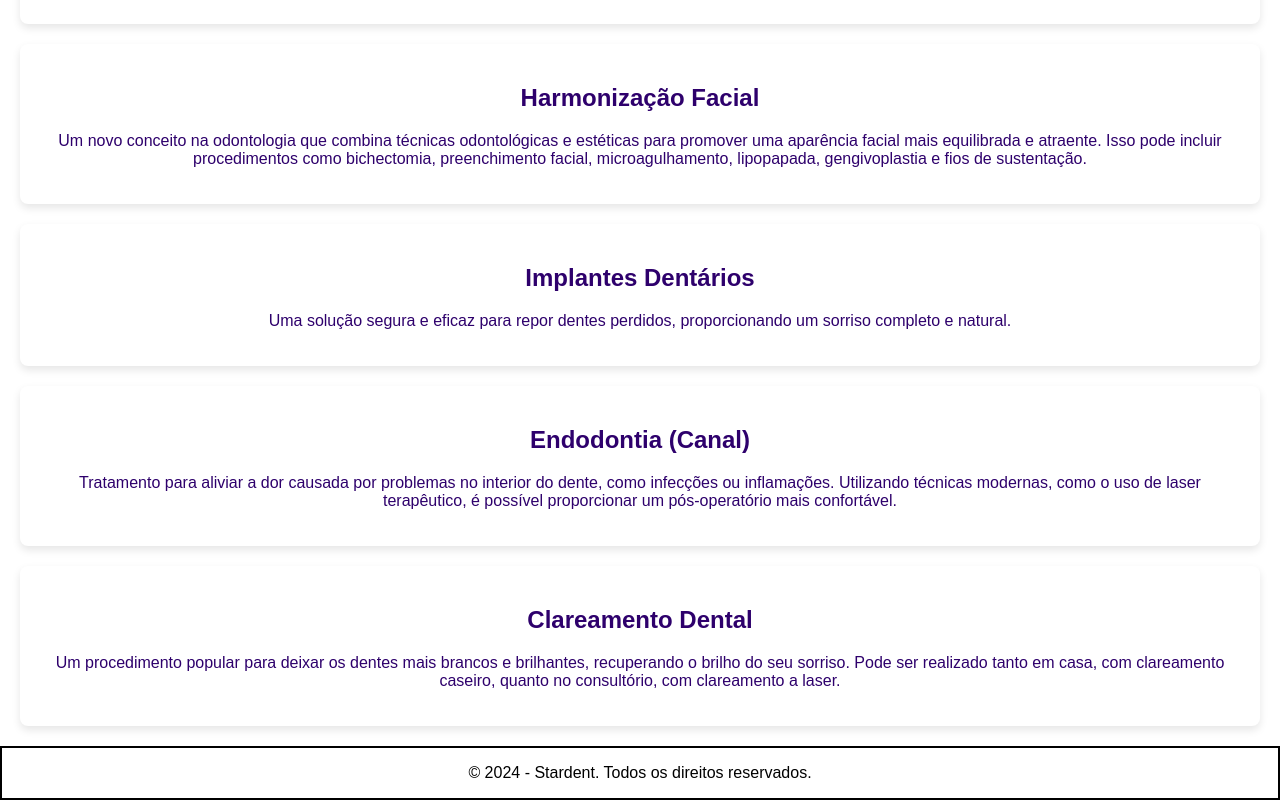
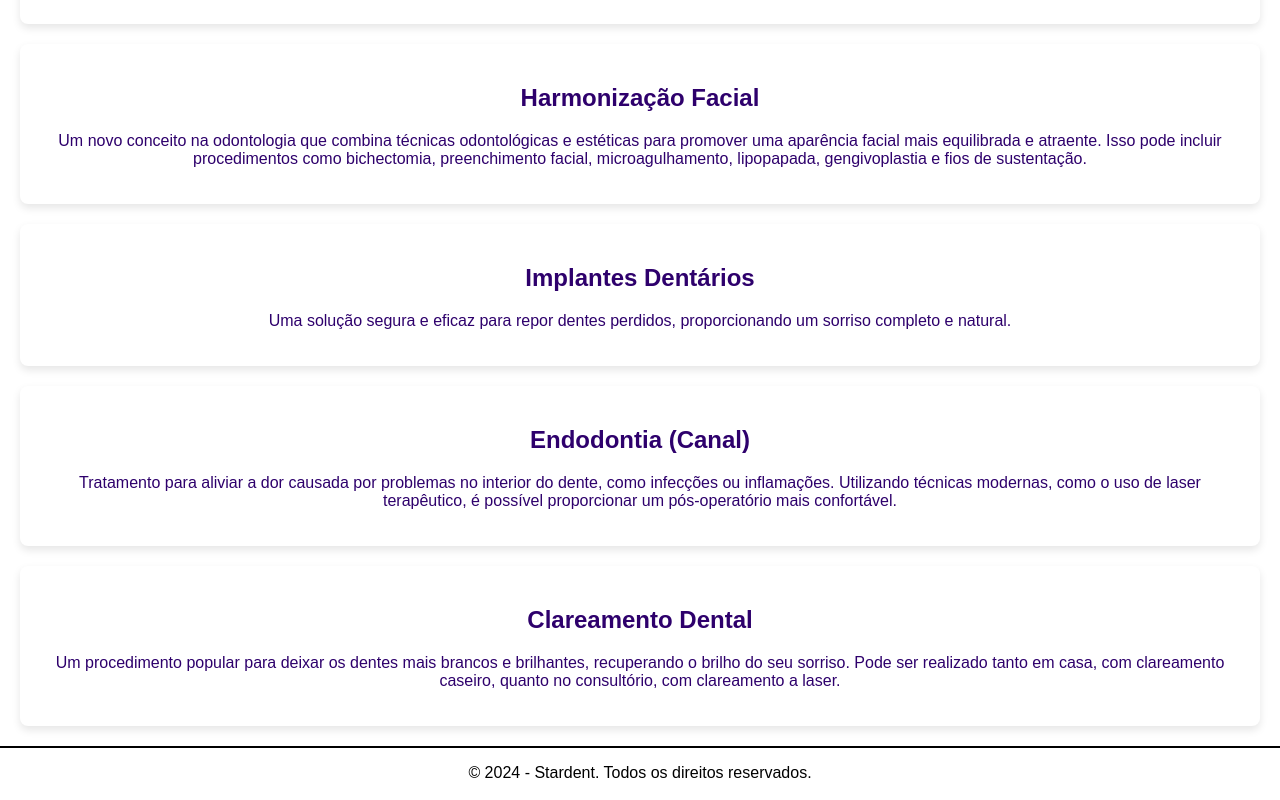
Before and after one commit to testehtml/testehtml.github.io, a plain HTML site: page index.html in a window 1280 px wide. Shown: the part 1631-2431 px from the top of the page. Drawn offline with Linux system fonts and the light colour scheme.

Commit message:
Update style.css

```diff
--- a/css/style.css
+++ b/css/style.css
@@ -70,9 +70,10 @@ nav ul li {
 }
 
 footer {
-    border: 2px solid;
+    border-top: 2px solid;
     border-color: (#2E006C, #6BBF98, #2E006C);
     text-align: center;
+    width: 100%;
 }
 
 .imgstardent {
```
